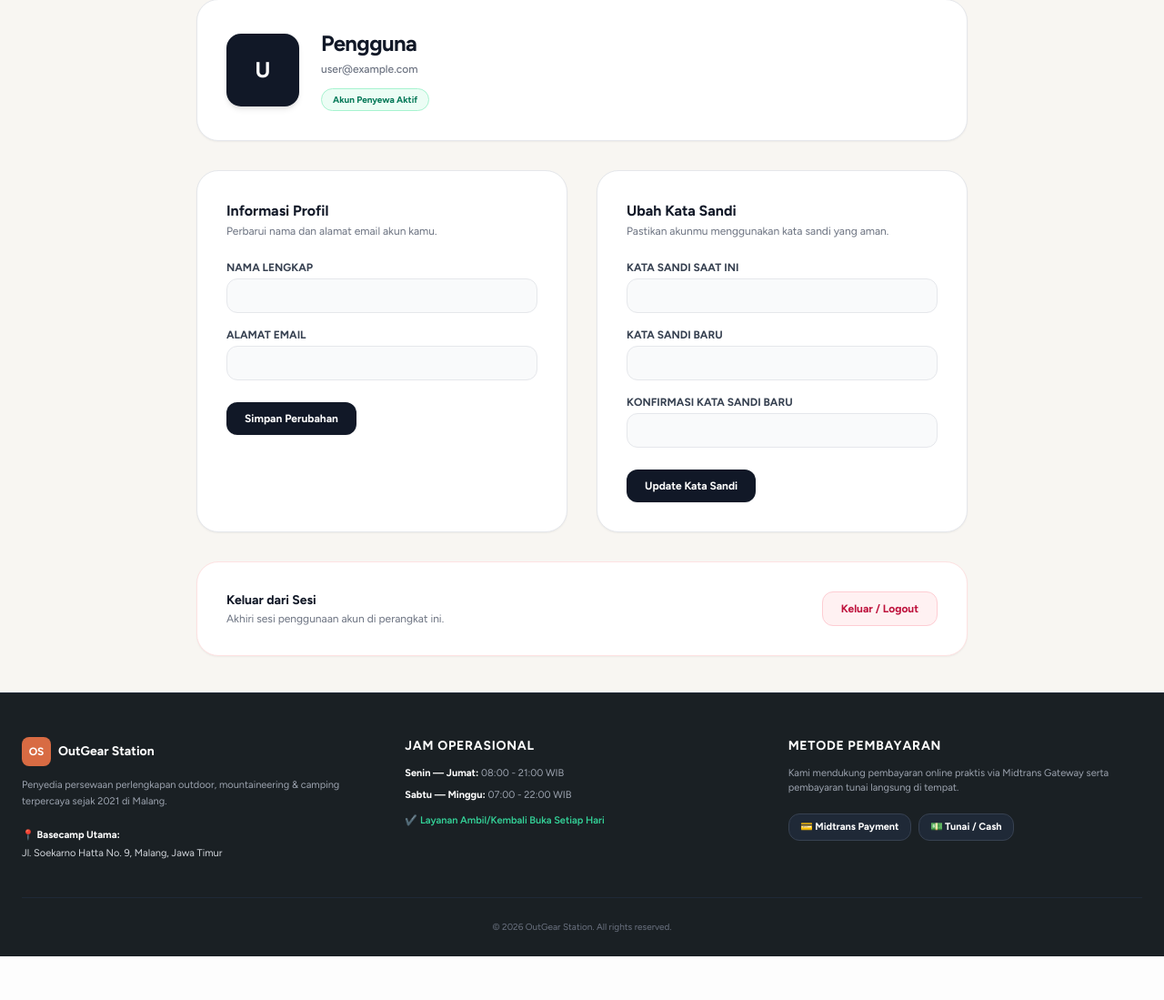
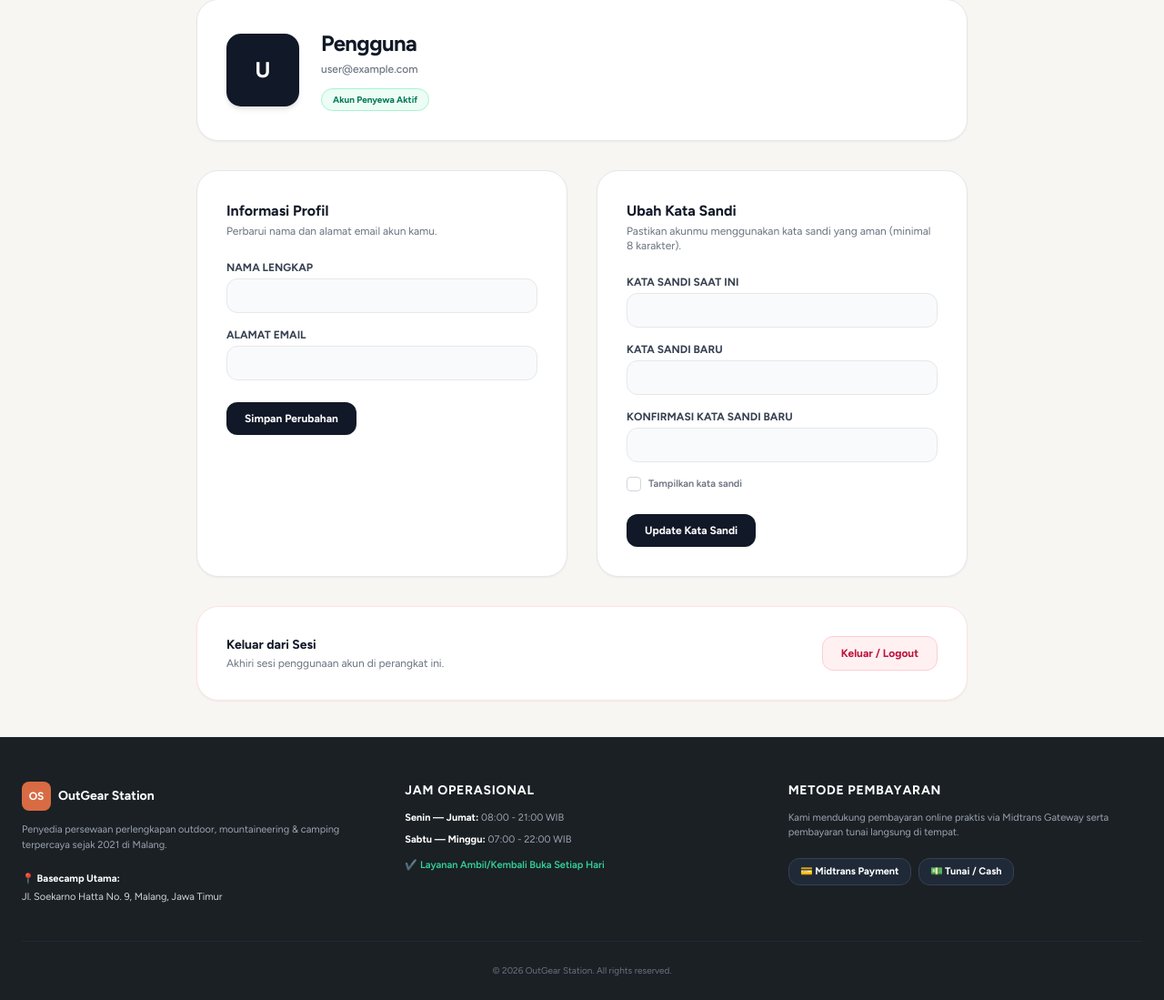
Before and after one commit to fael83/Pbl-Smt5_Outgear-Station, a Laravel app: template resources/views/customer/profile.blade.php in a window 1280 px wide. Shown: the part 138-1237 px from the top of the page at 91% size. Before the commit the page ends 1189 px from the top, so only its background shows below. Run offline with Laravel 12, Linux system fonts and the light colour scheme; the template is opened without the code that fills it, so the values that code supplies are empty; style sheets or scripts are compiled from the project's sources.

Commit message:
perbarui update kata sandi pengguna agar berfungsi

```diff
--- a/resources/views/customer/profile.blade.php
+++ b/resources/views/customer/profile.blade.php
@@ -72,51 +72,71 @@
             </div>
 
             <!-- 2. Form Update Password -->
-            <div class="bg-white rounded-3xl p-6 sm:p-8 border border-gray-200 shadow-sm space-y-6">
+            <div id="ubah-sandi" class="bg-white rounded-3xl p-6 sm:p-8 border border-gray-200 shadow-sm space-y-6">
                 <div>
                     <h3 class="text-base font-extrabold text-gray-900">Ubah Kata Sandi</h3>
-                    <p class="text-xs text-gray-500 mt-0.5">Pastikan akunmu menggunakan kata sandi yang aman.</p>
+                    <p class="text-xs text-gray-500 mt-0.5">Pastikan akunmu menggunakan kata sandi yang aman (minimal 8 karakter).</p>
                 </div>
 
-                <form method="post" action="{{ route('password.update') }}" class="space-y-4">
+                @if (session('status') === 'password-updated')
+                    <div class="bg-emerald-50 border border-emerald-200 text-emerald-700 text-xs font-bold rounded-xl px-4 py-3">
+                        ✓ Kata sandi berhasil diperbarui.
+                    </div>
+                @endif
+
+                @if ($errors->updatePassword->any())
+                    <div class="bg-red-50 border border-red-200 text-red-700 text-xs font-bold rounded-xl px-4 py-3">
+                        Kata sandi belum diperbarui. Periksa kembali isian di bawah.
+                    </div>
+                @endif
+
+                <form method="post" action="{{ route('password.update') }}" class="space-y-4" x-data="{ lihat: false }">
                     @csrf
                     @method('put')
 
                     <!-- Password Saat Ini -->
                     <div>
                         <label for="current_password" class="block text-xs font-bold text-gray-700 uppercase mb-1">Kata Sandi Saat Ini</label>
-                        <input type="password" id="current_password" name="current_password" required
-                               class="w-full bg-gray-50 border border-gray-200 rounded-xl px-4 py-2.5 text-xs text-gray-900 font-medium focus:ring-2 focus:ring-brand focus:outline-none transition">
+                        <input :type="lihat ? 'text' : 'password'" id="current_password" name="current_password" required autocomplete="current-password"
+                               class="w-full bg-gray-50 border {{ $errors->updatePassword->has('current_password') ? 'border-red-300' : 'border-gray-200' }} rounded-xl px-4 py-2.5 text-xs text-gray-900 font-medium focus:ring-2 focus:ring-brand focus:outline-none transition">
+                        @if ($errors->updatePassword->has('current_password'))
+                            <p class="text-[11px] text-red-500 mt-1">{{ $errors->updatePassword->first('current_password') }}</p>
+                        @endif
                     </div>
 
                     <!-- Password Baru -->
                     <div>
                         <label for="password" class="block text-xs font-bold text-gray-700 uppercase mb-1">Kata Sandi Baru</label>
-                        <input type="password" id="password" name="password" required
-                               class="w-full bg-gray-50 border border-gray-200 rounded-xl px-4 py-2.5 text-xs text-gray-900 font-medium focus:ring-2 focus:ring-brand focus:outline-none transition">
+                        <input :type="lihat ? 'text' : 'password'" id="password" name="password" required minlength="8" autocomplete="new-password"
+                               class="w-full bg-gray-50 border {{ $errors->updatePassword->has('password') ? 'border-red-300' : 'border-gray-200' }} rounded-xl px-4 py-2.5 text-xs text-gray-900 font-medium focus:ring-2 focus:ring-brand focus:outline-none transition">
+                        @if ($errors->updatePassword->has('password'))
+                            <p class="text-[11px] text-red-500 mt-1">{{ $errors->updatePassword->first('password') }}</p>
+                        @endif
                     </div>
 
                     <!-- Konfirmasi Password Baru -->
                     <div>
                         <label for="password_confirmation" class="block text-xs font-bold text-gray-700 uppercase mb-1">Konfirmasi Kata Sandi Baru</label>
-                        <input type="password" id="password_confirmation" name="password_confirmation" required
+                        <input :type="lihat ? 'text' : 'password'" id="password_confirmation" name="password_confirmation" required minlength="8" autocomplete="new-password"
                                class="w-full bg-gray-50 border border-gray-200 rounded-xl px-4 py-2.5 text-xs text-gray-900 font-medium focus:ring-2 focus:ring-brand focus:outline-none transition">
                     </div>
 
-                    <div class="pt-2 flex items-center justify-between">
+                    <label class="flex items-center gap-2 text-[11px] font-semibold text-gray-500 cursor-pointer select-none">
+                        <input type="checkbox" x-model="lihat" class="rounded border-gray-300 text-brand focus:ring-brand">
+                        Tampilkan kata sandi
+                    </label>
+
+                    <div class="pt-2">
                         <button type="submit" class="bg-gray-900 hover:bg-brand text-white text-xs font-bold px-5 py-2.5 rounded-xl transition shadow-sm">
                             Update Kata Sandi
                         </button>
-
-                        @if (session('status') === 'password-updated')
-                            <span x-data="{ show: true }" x-show="show" x-transition x-init="setTimeout(() => show = false, 3000)"
-                                  class="text-xs font-bold text-emerald-600">
-                                ✓ Password Diperbarui!
-                            </span>
-                        @endif
                     </div>
                 </form>
             </div>
+
+            @if ($errors->updatePassword->any() || session('status') === 'password-updated')
+                <script>document.getElementById('ubah-sandi')?.scrollIntoView({ block: 'center' });</script>
+            @endif
 
         </div>
 
```
Also changed, not shown: app/Http/Controllers/Auth/PasswordController.php (+14 -3 lines).
